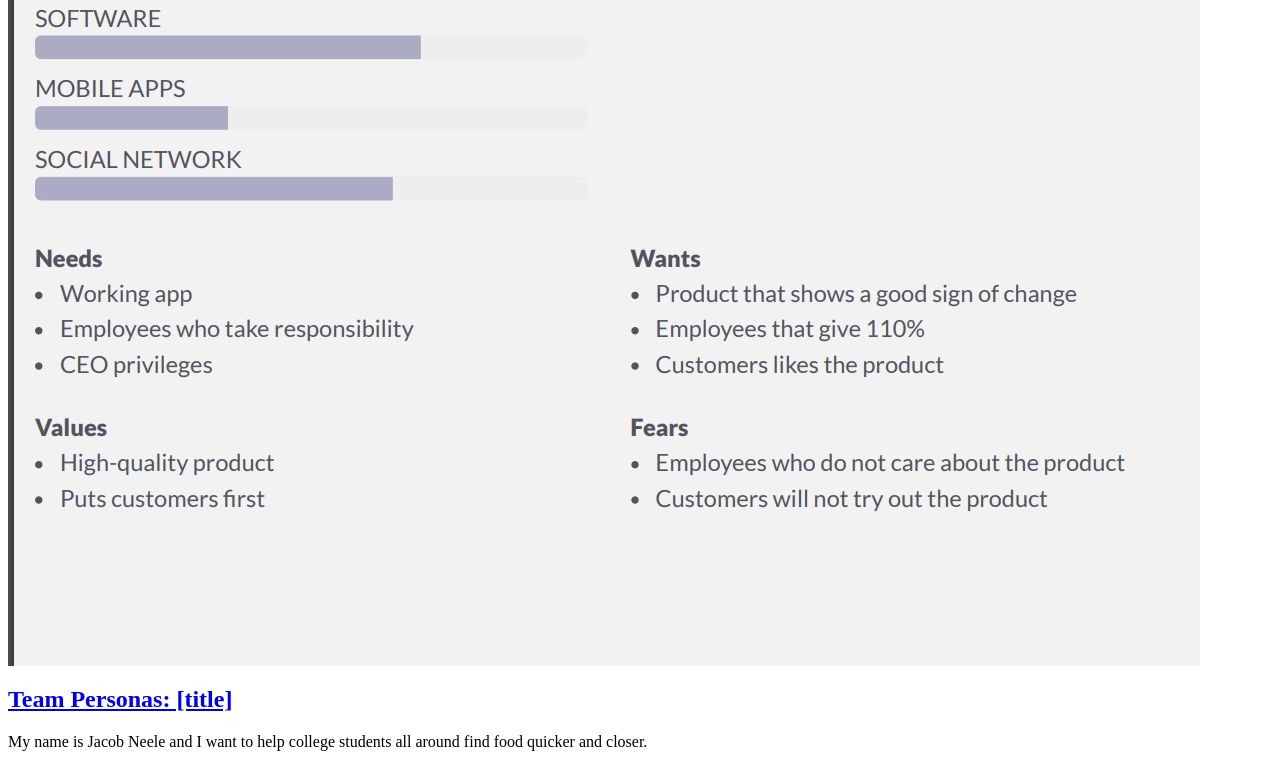
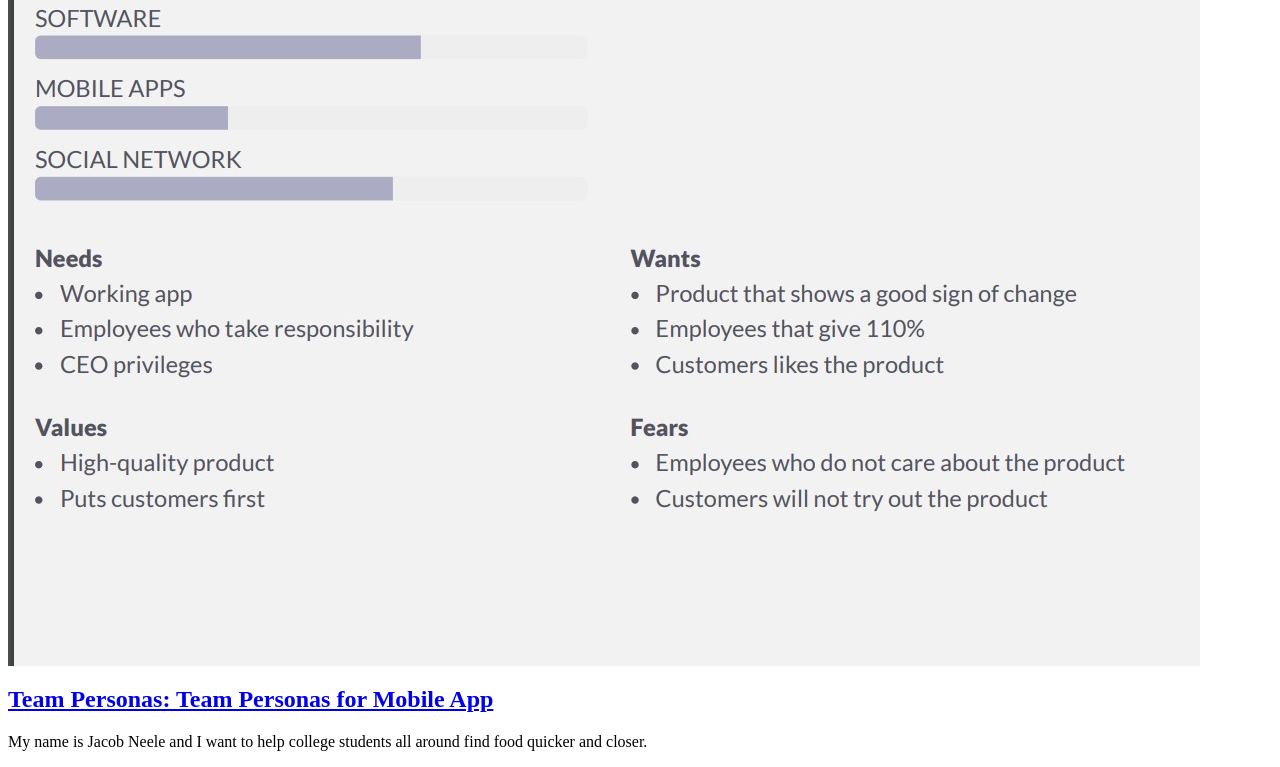
Before and after one commit to EliJB04/EliJB04.github.io, a plain HTML site: page index.html in a window 1280 px wide. Shown: the part 2143-2910 px from the top of the page. Drawn offline with Linux system fonts and the light colour scheme.

Commit message:
Update index.html

```diff
--- a/index.html
+++ b/index.html
@@ -28,7 +28,7 @@ Our affinity diagram is broken down into sections based on important features we
 <section class="assign">
 <img src="Github Images/personna.jpg" />
 <section class="assign-det">
-<a href="files/all-personas.pdf"><h2>Team Personas: [title]</h2></a>
+<a href="files/all-personas.pdf"><h2>Team Personas: Team Personas for Mobile App</h2></a>
 <p>
 My name is Jacob Neele and I want to help college students all around find food quicker and closer.
 </p>
```
